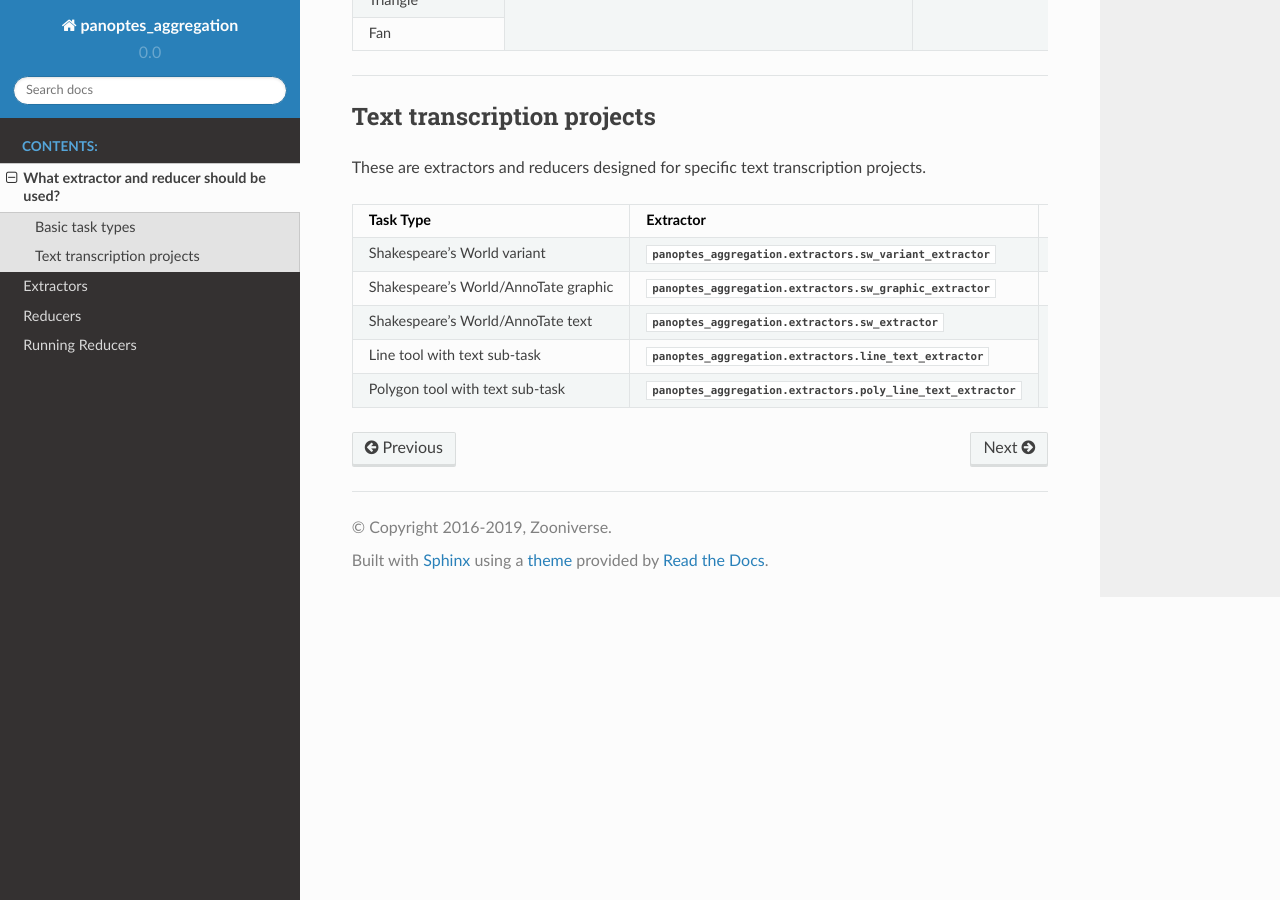
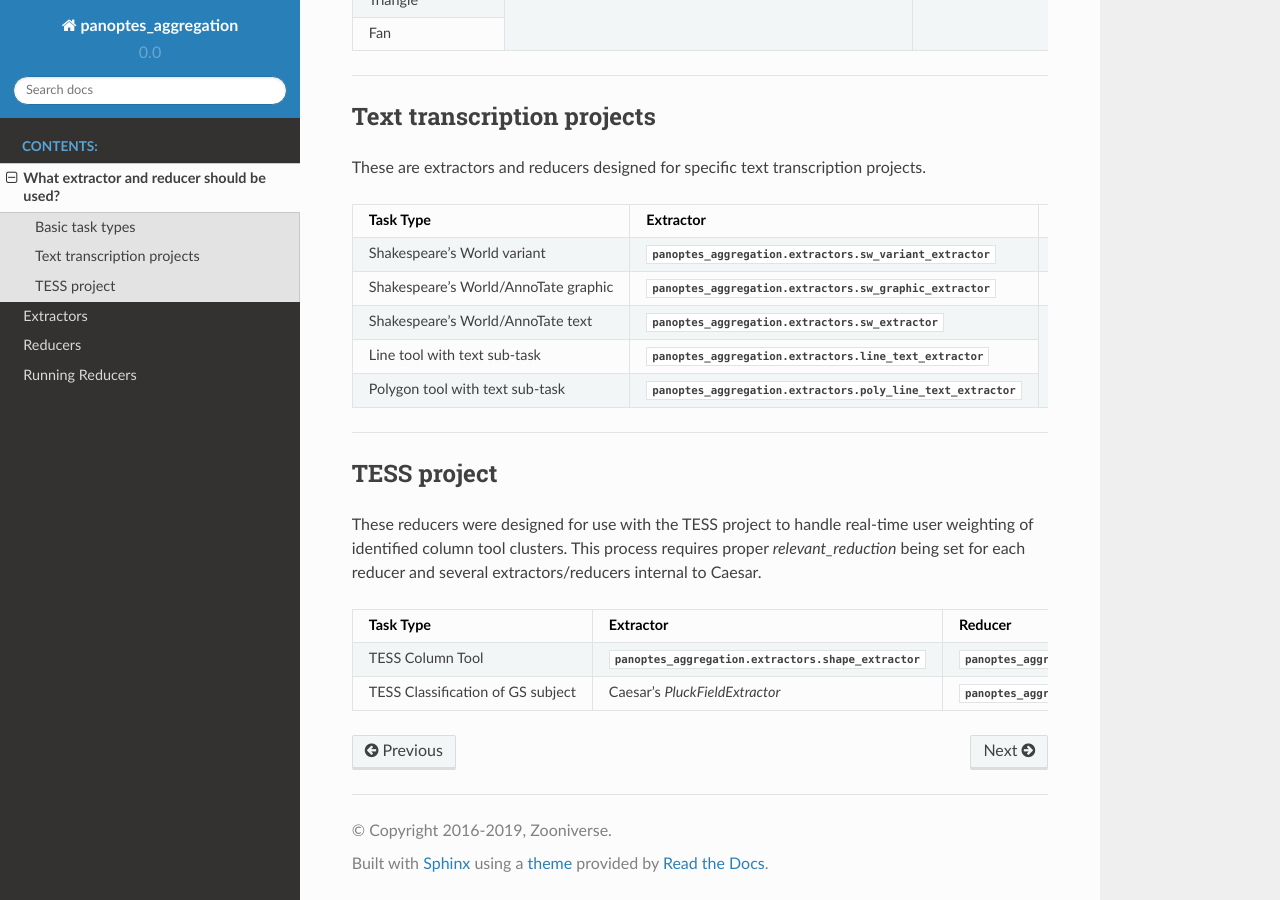
Before and after one commit to zooniverse/aggregation-for-caesar, a Sphinx documentation site: the page built from docs/source/Task_lookup_table.rst, in a window 1280 px wide and 900 px high, scrolled down 1088 px. Built offline with Sphinx 7.4.7 and the Read the Docs theme 2.0.0, drawn with Linux system fonts in a browser that asks for light colours; pages that are not in the unit, such as notebooks, are missing from menus; the version number is read from the project's files by our own code.

Commit message:
Add reducers to task lookup table doc

```diff
--- a/docs/source/Task_lookup_table.rst
+++ b/docs/source/Task_lookup_table.rst
@@ -73,3 +73,18 @@ These are extractors and reducers designed for specific text transcription proje
 +--------------------------------------+-----------------------------------------------------------------+                                                                    |
 | Polygon tool with text sub-task      | :mod:`panoptes_aggregation.extractors.poly_line_text_extractor` |                                                                    |
 +--------------------------------------+-----------------------------------------------------------------+--------------------------------------------------------------------+
+
+----
+
+TESS project
+------------
+These reducers were designed for use with the TESS project to handle real-time user weighting of identified column tool clusters.  This process requires proper
+`relevant_reduction` being set for each reducer and several extractors/reducers internal to Caesar.
+
++-----------------------------------+--------------------------------------------------------+----------------------------------------------------------------+
+| Task Type                         | Extractor                                              | Reducer                                                        |
++===================================+========================================================+================================================================+
+| TESS Column Tool                  | :mod:`panoptes_aggregation.extractors.shape_extractor` | :mod:`panoptes_aggregation.reducers.tess_reducer_column`       |
++-----------------------------------+--------------------------------------------------------+----------------------------------------------------------------+
+| TESS Classification of GS subject | Caesar's `PluckFieldExtractor`                         | :mod:`panoptes_aggregation.running_reducers.tess_user_reducer` |
++-----------------------------------+--------------------------------------------------------+----------------------------------------------------------------+
```
